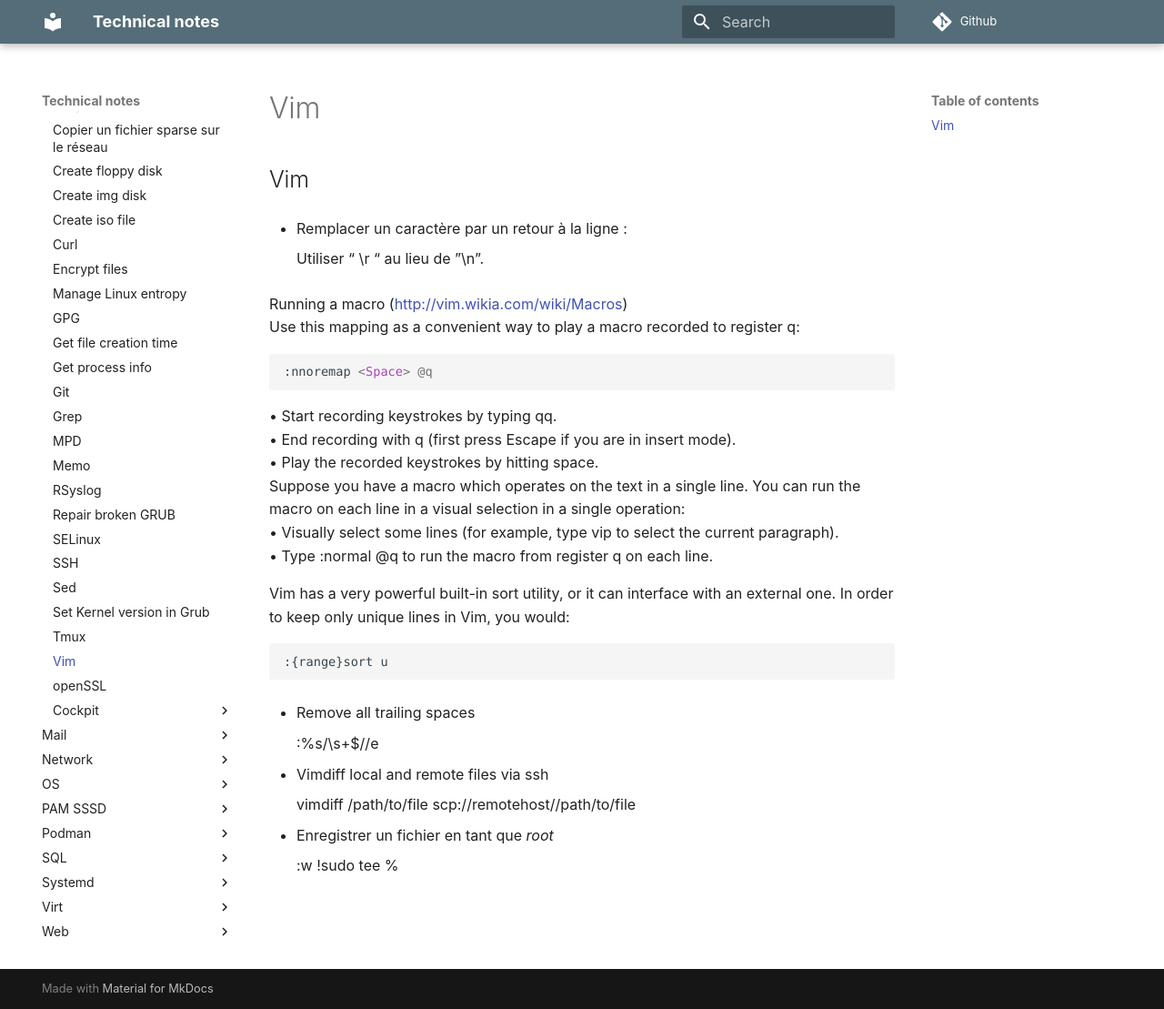
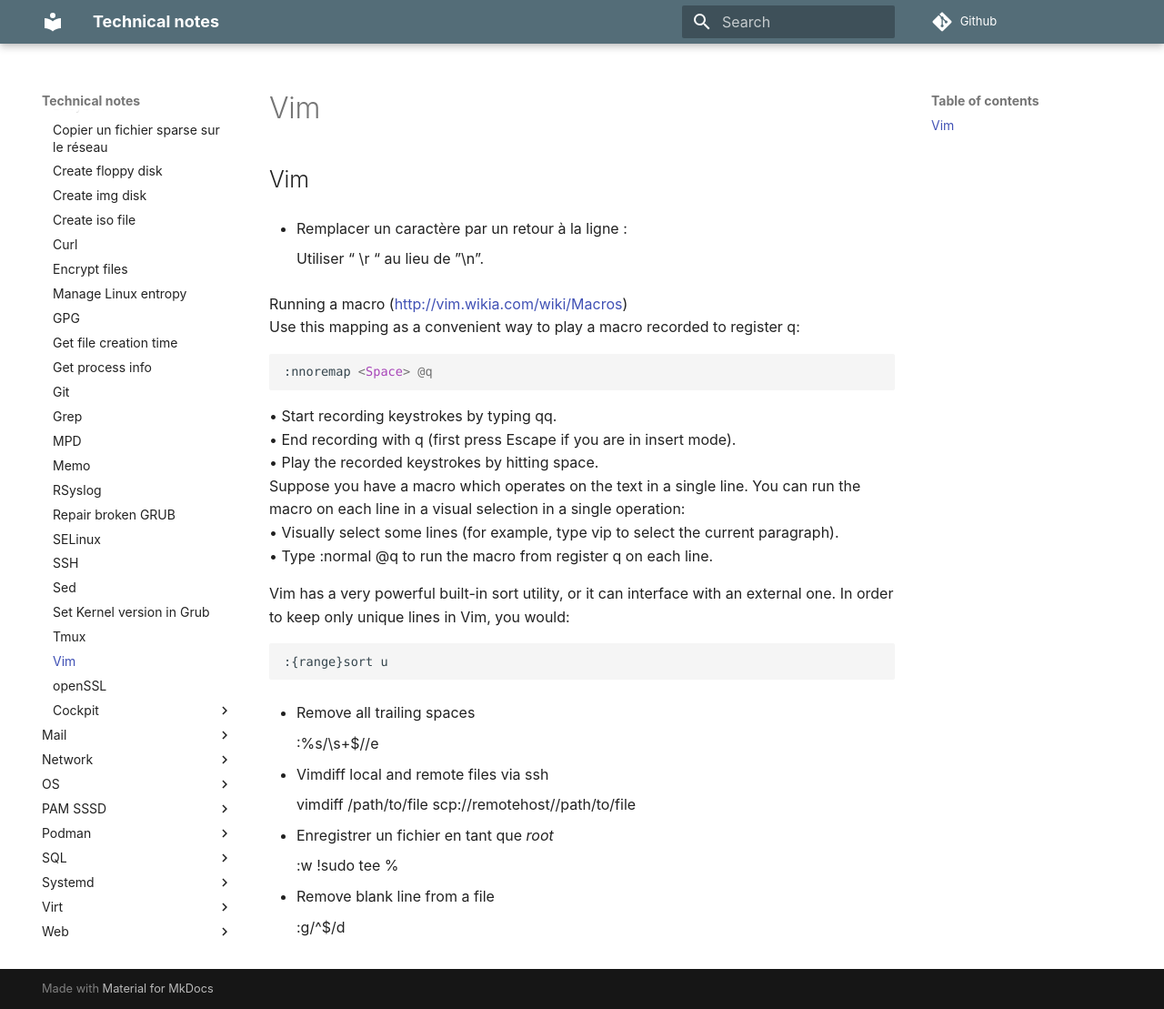
Before and after one commit to sjpp/notes, an MkDocs documentation site: the page built from docs/Linux/Vim.md, in a window 1280 px wide and 1109 px high. Shown: the whole window at 91% size. Built offline with MkDocs 1.6.1 and Material for MkDocs 9.7.7, drawn with Linux system fonts in a browser that asks for light colours; comment, search, counter and statistics services are not loaded.

Commit message:
vim: how to remove blank lines

```diff
--- a/docs/Linux/Vim.md
+++ b/docs/Linux/Vim.md
@@ -36,4 +36,8 @@ Vim has a very powerful built-in sort utility, or it can interface with an exter
 
 * Enregistrer un fichier en tant que *root*
 
-	:w !sudo tee %
+    :w !sudo tee %
+
+* Remove blank line from a file
+
+    :g/^$/d
```
